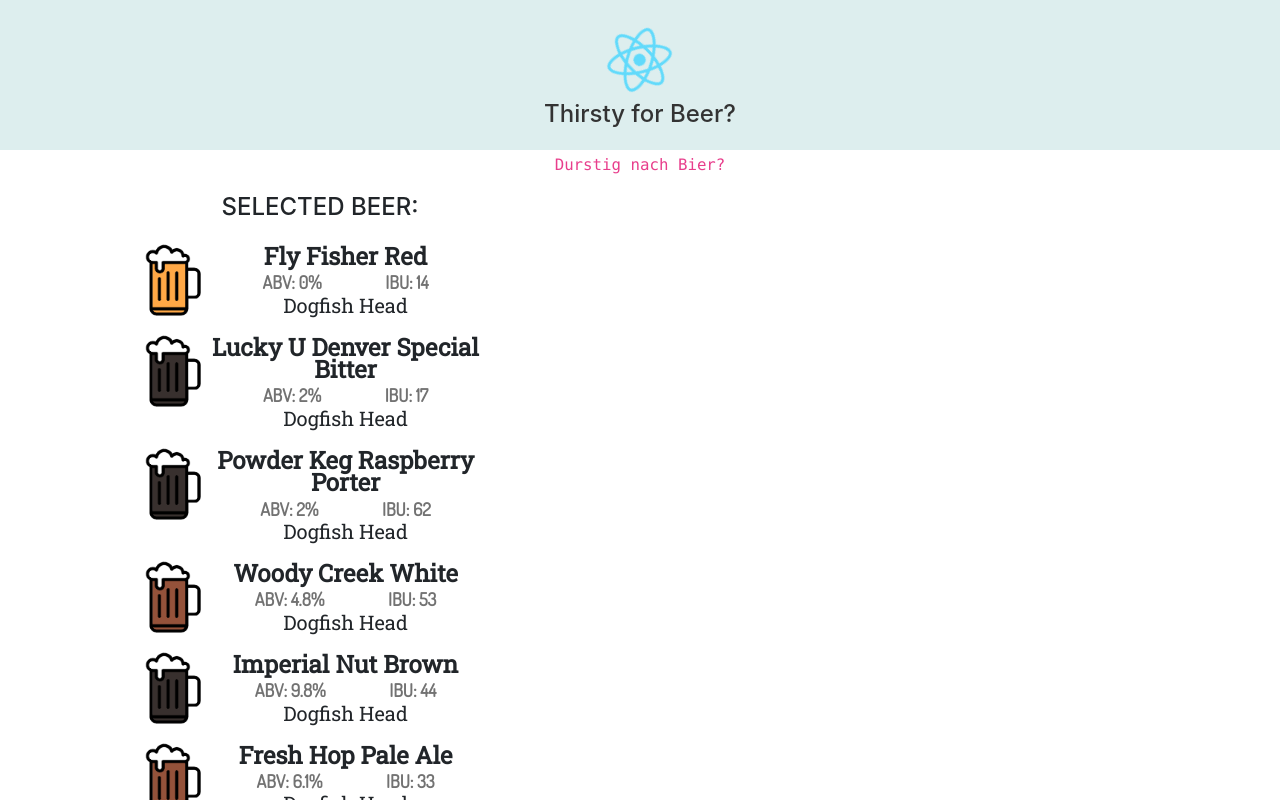
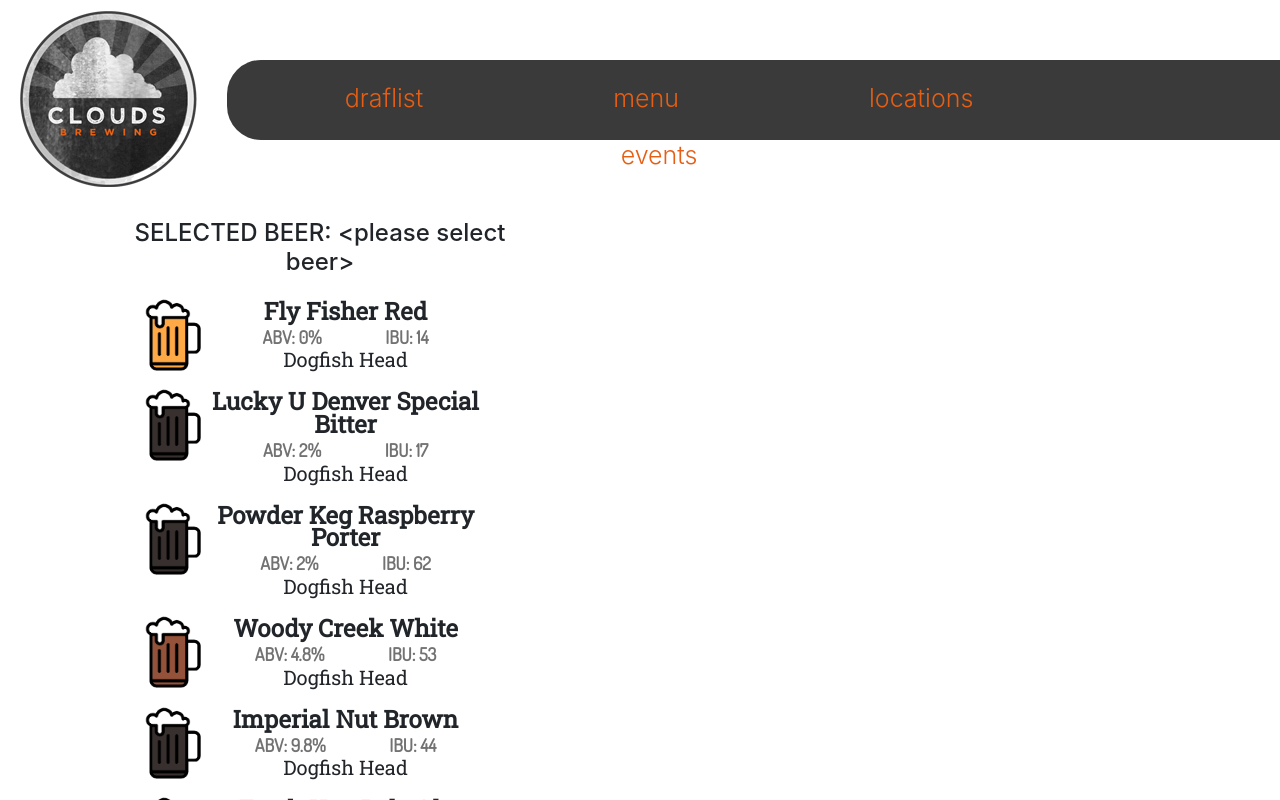
Before and after one commit to Cplacke/draftlink, a React (Create React App) app: page / in a window 1280 px wide. Shown: the top 800 px of the page. Built offline with nearby package versions, Linux system fonts and the light colour scheme; no server answers; a web font is replaced by a local one.

Commit message:
implemented basic navigation bar need alot of work, not aligned with the right side of the page, as well as added the clounds logo since they are our first victim

```diff
--- a/src/App.js
+++ b/src/App.js
@@ -1,28 +1,25 @@
 import React, { Component } from 'react';
+import logo from './logo.svg';
 import { connect } from 'react-redux';
-import logo from './logo.svg';
+import NavBar from './components/NavBar';
+import BeerList from './components/BeerList/BeerList';
+import './App.css';
 
-import './App.css';
-// import Beer from './components/Beer/Beer';
-import BeerList from './components/BeerList/BeerList';
 
 class App extends Component {
 
   render() {
     return (
       <div className="App">
-        <header className="App-header">
-
+        {/* <header className="App-header">
           <img src={logo} className="App-logo" alt="logo" />
           <h1 className="App-title">Thirsty for Beer?</h1>
-
         </header>
-
         <p className="App-intro">
           <code>Durstig nach Bier?</code>
-        </p>
-
-          <BeerList beerList={this.props.draftList}/>
+        </p> */}
+        <NavBar/>
+        <BeerList beerList={this.props.draftList}/>
       </div>
     );
   }
--- a/src/components/Beer/Beer.css
+++ b/src/components/Beer/Beer.css
@@ -80,7 +80,6 @@
 	border-radius: 10px;
 	display: inline-block;
 	text-align: left;
-	/* border: solid 1px #a3a3a3; */
 	margin-bottom: 0px;
 	-o-transition: height 1.5s;
 	-webkit-transition: height 1.5s;
--- /dev/null
+++ b/src/components/NavBar/NavBar.css
@@ -0,0 +1,33 @@
+.draftlink-navbar {
+	padding: 10px;
+  margin-left: 10px !important;
+  margin-bottom: 20px;
+}
+
+.navbar-bar {
+  background-color: #3a3a3a;
+  margin-top: auto;
+  margin-bottom: auto;
+  height: 80px;
+  border-bottom-left-radius: 34px;
+  border-top-left-radius: 34px;
+  width: 87pc;
+  display: inline-block;
+  margin-left: 30px;
+}
+
+.navbar-link {
+  color: #e55e13;
+  margin-top: 20px;
+  display: inline-block;
+  font-size: 25px;
+  font-weight: 300;
+  margin-right: 190px;
+}
+
+.navbar-link:hover {
+  color: #e55e13;
+  font-weight: 500;
+  text-decoration: none;
+  cursor: pointer;
+}
--- /dev/null
+++ b/src/components/NavBar/index.js
@@ -0,0 +1,34 @@
+import React, { Component } from 'react';
+import cloudsLogo from '../../img/images/clouds-logo.png';
+import './NavBar.css';
+
+class NavBar extends Component {
+
+  constructor () {
+    super();
+
+    this.state  = {
+      links :[
+        { label : 'draflist', href : '/brews' },
+        { label : 'menu', href : '/grub' },
+        { label : 'locations', href : '/locations' },
+        { label : 'events', href : '/events' }
+      ],
+    }
+  }
+
+  render() {
+    return (
+      <nav className="draftlink-navbar row">
+        <img className="brewery-logo" src={cloudsLogo} />
+        <div className="navbar-bar col-sm-10">
+          {this.state.links.map( (link) => {
+            return <a className="navbar-link" href={link.href}>{link.label}</a>
+          })}
+        </div>
+      </nav>
+    );
+  }
+}
+
+export default NavBar;
--- a/src/reducer/rootReducer.js
+++ b/src/reducer/rootReducer.js
@@ -7,7 +7,7 @@
     color : {
         pri : '#262626',
         sec : '#23201d',
-        ter : 'e55e13'
+        ter : '#e55e13'
     },
     brewery : {
         name : 'Dogfish Head',
@@ -31,7 +31,7 @@
             sizes : ['16oz'],
         }
     ],
-    selectedBeerId : null,
+    selectedBeerId : "<please select beer>",
 }
 
 export function rootReducer(state = initialState, action) {
```
Also changed, not shown: src/img/images/clouds-logo.png (added).
